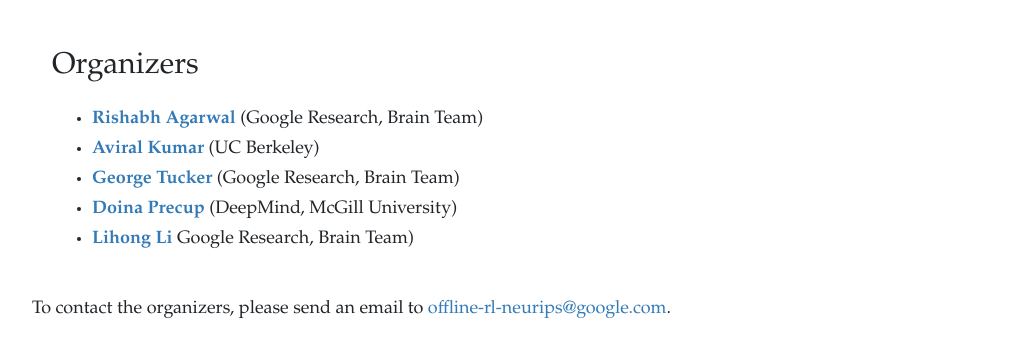
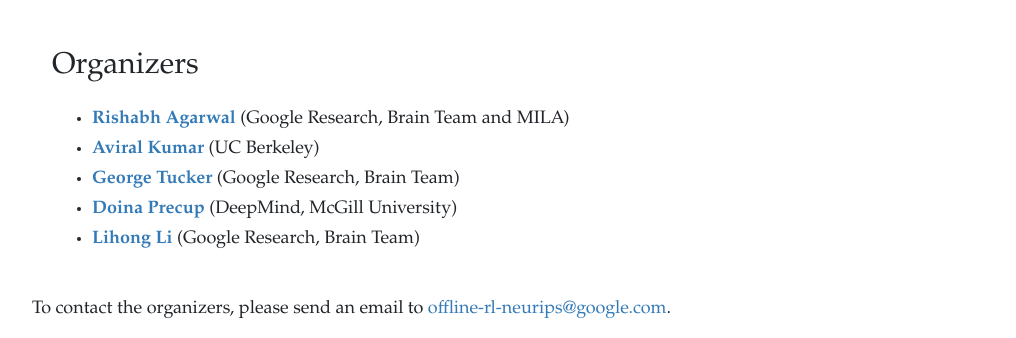
Before and after one commit to offline-rl-neurips/offline-rl-neurips.github.io, a Jekyll site: the page built from index.html, in a window 1280 px wide. Shown: the part 1408-1746 px from the top of the page, without its empty margins (131-1147 px from the left). Built offline with Jekyll 4.4.1, drawn with Linux system fonts in a browser that asks for light colours; nearby versions of some CDN libraries.

Commit message:
Update index.html

```diff
--- a/index.html
+++ b/index.html
@@ -22,11 +22,11 @@
 <h2>Organizers</h2>
 <div class="break"></div>
 <ul>
-  <li><b><a href="https://agarwl.github.io/">Rishabh Agarwal</a></b> (Google Research, Brain Team)</li>
+  <li><b><a href="https://agarwl.github.io/">Rishabh Agarwal</a></b> (Google Research, Brain Team and MILA)</li>
   <li><b><a href="https://aviralkumar2907.github.io/">Aviral Kumar</a></b> (UC Berkeley)</li>
   <li><b><a href="https://sites.google.com/view/gjt">George Tucker</a></b> (Google Research, Brain Team)</li>
   <li><b><a href="https://www.cs.mcgill.ca/~dprecup/">Doina Precup</a></b> (DeepMind, McGill University)</li>
-  <li><b><a href="https://lihongli.github.io">Lihong Li</a></b> Google Research, Brain Team)</li>
+  <li><b><a href="https://lihongli.github.io">Lihong Li</a></b> (Google Research, Brain Team)</li>
 </ul>
 </div>
 <p> To contact the organizers, please send an email to <a href="mailto:offline-rl-neurips@google.com">offline-rl-neurips@google.com</a>. <p>
```
